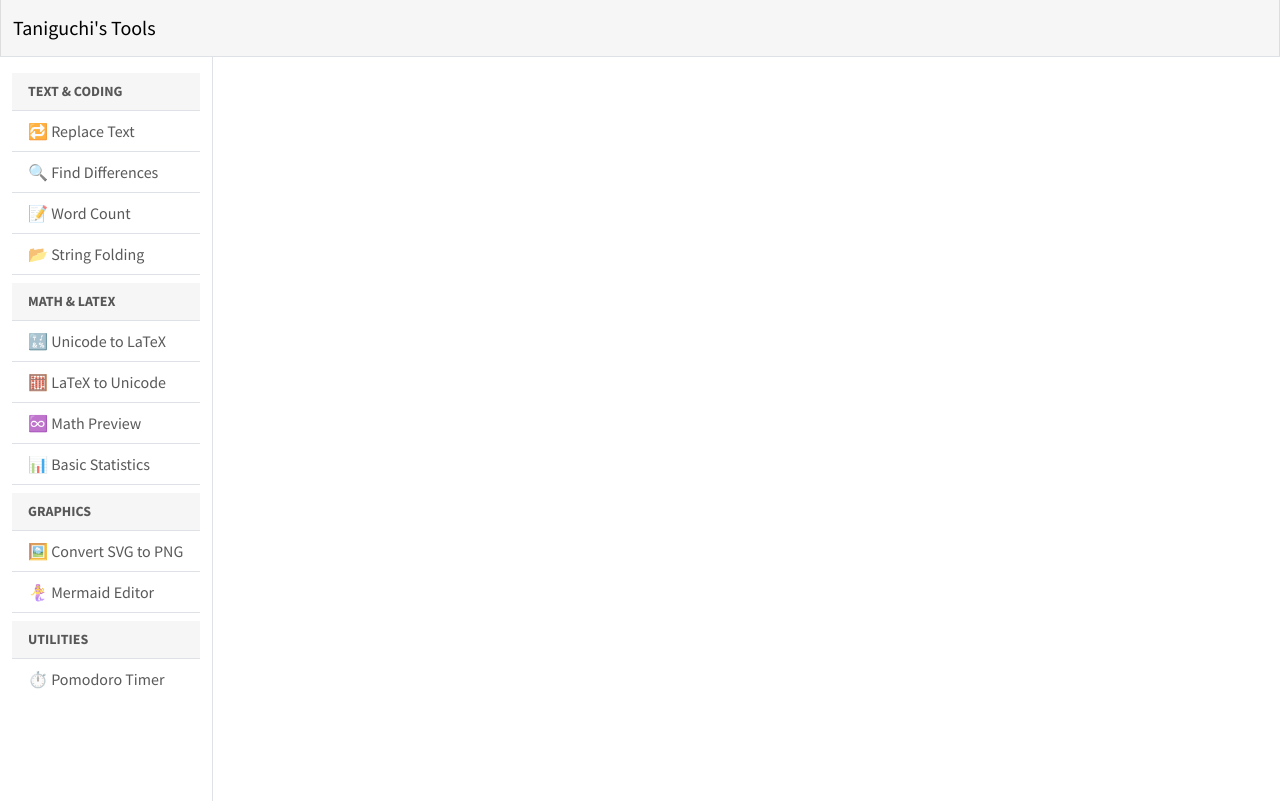
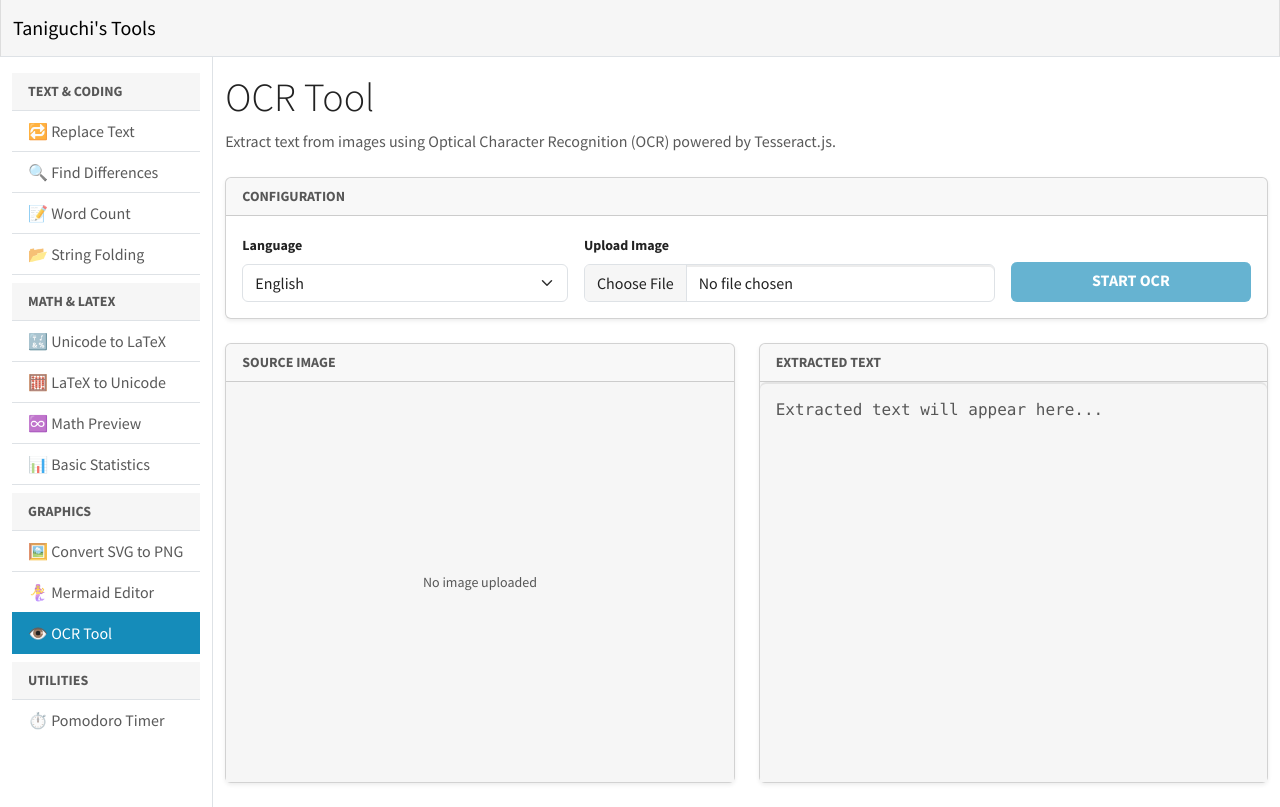
Before and after one commit to tani/tools, a Vue app: page /ocr-tool in a window 1280 px wide. Built offline with nearby package versions, Linux system fonts and the light colour scheme.

Commit message:
feat: add OCR tool using tesseract.js

```diff
--- a/package.json
+++ b/package.json
@@ -19,6 +19,7 @@
     "bootswatch": "^5.3.8",
     "mathxyjax3": "^0.8.3",
     "mermaid": "^11.12.2",
+    "tesseract.js": "^7.0.0",
     "vue": "^3.5.26",
     "vue-router": "^4.6.4"
   },
--- a/src/App.vue
+++ b/src/App.vue
@@ -99,6 +99,13 @@
                 >
                   🧜‍♀️ Mermaid Editor
                 </RouterLink>
+                <RouterLink
+                  class="list-group-item list-group-item-action"
+                  active-class="active"
+                  to="/ocr-tool"
+                >
+                  👁️ OCR Tool
+                </RouterLink>
 
                 <div class="list-group-item fw-bold text-muted small text-uppercase bg-light mt-2">Utilities</div>
                 <RouterLink
--- a/src/router.ts
+++ b/src/router.ts
@@ -46,6 +46,10 @@ const routes = [
     path: "/string-folding",
     component: () => import("./views/string-folding.vue"),
   },
+  {
+    path: "/ocr-tool",
+    component: () => import("./views/ocr-tool.vue"),
+  },
 ];
 
 export const router = createRouter({
--- /dev/null
+++ b/src/views/ocr-tool.vue
@@ -0,0 +1,165 @@
+<script setup lang="ts">
+import { ref } from "vue";
+import Tesseract from "tesseract.js";
+
+const image = ref<string | null>(null);
+const result = ref("");
+const progress = ref(0);
+const status = ref("");
+const isProcessing = ref(false);
+const language = ref("eng");
+const copyBtnText = ref("Copy");
+
+const handleFileChange = (event: Event) => {
+  const target = event.target as HTMLInputElement;
+  const file = target.files?.[0];
+  if (file) {
+    const reader = new FileReader();
+    reader.onload = (e) => {
+      image.value = e.target?.result as string;
+      result.value = "";
+      progress.value = 0;
+      status.value = "Ready to recognize";
+    };
+    reader.readAsDataURL(file);
+  }
+};
+
+const recognizeText = async () => {
+  if (!image.value) return;
+
+  isProcessing.value = true;
+  result.value = "";
+  progress.value = 0;
+  status.value = "Initializing...";
+
+  try {
+    const { data: { text } } = await Tesseract.recognize(
+      image.value,
+      language.value,
+      {
+        logger: (m) => {
+          if (m.status === "recognizing text") {
+            progress.value = m.progress;
+          }
+          status.value = m.status;
+        },
+      }
+    );
+    result.value = text;
+    status.value = "Recognition complete";
+  } catch (error) {
+    console.error("OCR Error:", error);
+    status.value = "Error occurred during recognition";
+  } finally {
+    isProcessing.value = false;
+  }
+};
+
+const copyToClipboard = () => {
+  navigator.clipboard.writeText(result.value).then(() => {
+    copyBtnText.value = "Copied!";
+    setTimeout(() => {
+      copyBtnText.value = "Copy";
+    }, 2000);
+  });
+};
+</script>
+
+<template>
+  <div>
+    <h2 class="display-6">OCR Tool</h2>
+    <p class="text-muted mb-4">
+      Extract text from images using Optical Character Recognition (OCR) powered by Tesseract.js.
+    </p>
+
+    <div class="card mb-4 shadow-sm">
+      <div class="card-header fw-bold small text-uppercase text-muted">Configuration</div>
+      <div class="card-body">
+        <div class="row g-3 align-items-end">
+          <div class="col-md-4">
+            <label class="form-label fw-bold small">Language</label>
+            <select v-model="language" class="form-select">
+              <option value="eng">English</option>
+              <option value="jpn">Japanese</option>
+              <option value="fra">French</option>
+              <option value="deu">German</option>
+              <option value="spa">Spanish</option>
+            </select>
+          </div>
+          <div class="col-md-5">
+            <label class="form-label fw-bold small">Upload Image</label>
+            <input
+              class="form-control"
+              type="file"
+              accept="image/*"
+              @change="handleFileChange"
+            />
+          </div>
+          <div class="col-md-3">
+            <button
+              class="btn btn-primary w-100"
+              type="button"
+              @click="recognizeText"
+              :disabled="!image || isProcessing"
+            >
+              <span v-if="isProcessing" class="spinner-border spinner-border-sm me-2"></span>
+              {{ isProcessing ? 'Processing...' : 'Start OCR' }}
+            </button>
+          </div>
+        </div>
+        <div v-if="isProcessing || progress > 0" class="mt-3">
+          <div class="d-flex justify-content-between mb-1">
+            <span class="small text-muted text-uppercase fw-bold">{{ status }}</span>
+            <span class="small text-muted">{{ Math.round(progress * 100) }}%</span>
+          </div>
+          <div class="progress" style="height: 10px;">
+            <div
+              class="progress-bar progress-bar-striped progress-bar-animated"
+              role="progressbar"
+              :style="{ width: `${progress * 100}%` }"
+            ></div>
+          </div>
+        </div>
+      </div>
+    </div>
+
+    <div class="row">
+      <div class="col-lg-6 mb-4">
+        <div class="card h-100 shadow-sm">
+          <div class="card-header fw-bold small text-uppercase text-muted">Source Image</div>
+          <div class="card-body bg-light overflow-auto p-3 d-flex align-items-center justify-content-center" style="min-height: 400px">
+            <img v-if="image" :src="image" class="img-fluid border shadow-sm" alt="OCR Source" />
+            <div v-else class="text-muted small">No image uploaded</div>
+          </div>
+        </div>
+      </div>
+      <div class="col-lg-6 mb-4">
+        <div class="card h-100 shadow-sm">
+          <div class="card-header d-flex justify-content-between align-items-center">
+            <span class="fw-bold small text-uppercase text-muted">Extracted Text</span>
+            <button
+              v-if="result"
+              class="btn btn-sm btn-link p-0 text-decoration-none small"
+              @click="copyToClipboard"
+            >
+              {{ copyBtnText }}
+            </button>
+          </div>
+          <div class="card-body bg-light p-0 d-flex flex-column">
+            <textarea
+              v-model="result"
+              class="form-control border-0 font-monospace p-3 bg-light flex-grow-1"
+              style="resize: none; min-height: 400px"
+              readonly
+              placeholder="Extracted text will appear here..."
+            />
+          </div>
+        </div>
+      </div>
+    </div>
+  </div>
+</template>
+
+<style scoped>
+</style>
```
Also changed, not shown: 1 other file (tests, documents, lock files or other folders).
